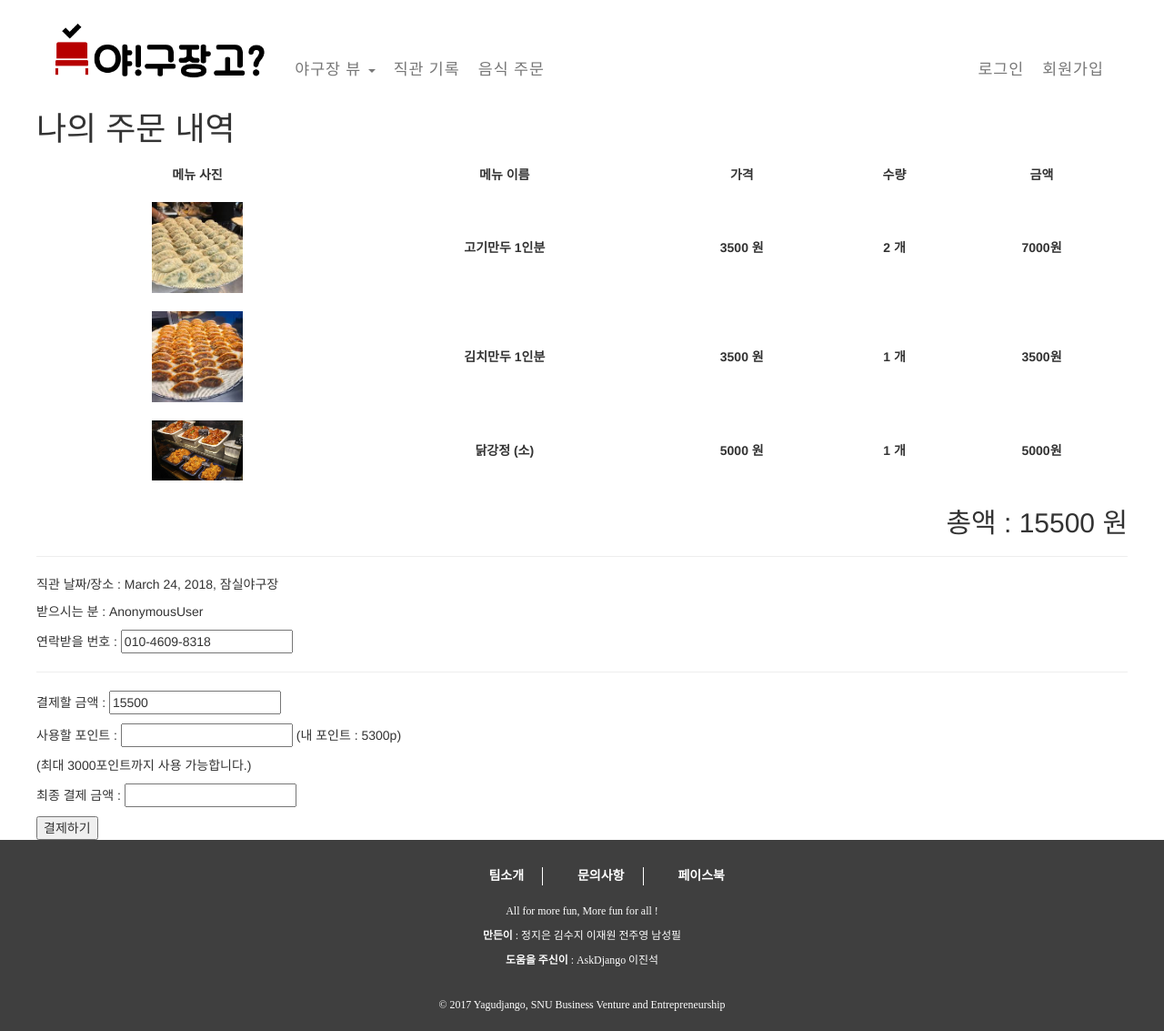
After one commit to stopsilver13/food_practice, a Django app: template yagufood/food/templates/food/food_order.html in a window 1280 px wide. The commit adds this page. Shown: the whole page at 91% size. Run offline with Django 3.2, Linux system fonts and the light colour scheme; the template is opened without the code that fills it: values that come from a table or form of the project are taken from there, others are empty; data comes from the database, SQL or seed files in the repository; both versions use the stored data as it was after the commit; some libraries are stand-ins or nearby versions; some web fonts are replaced.

Commit message:
Contruct food_order view and template-jieun

```diff
--- a/yagufood/food/models.py
+++ b/yagufood/food/models.py
@@ -53,6 +53,7 @@ class Order(models.Model):
 	uuid = models.UUIDField(primary_key=True, default=uuid.uuid4, editable=False)
 	user = models.ForeignKey(settings.AUTH_USER_MODEL)
 	delivery_date = models.DateField()
+	delivery_stadium = models.ForeignKey(Stadium)
 	contact = models.CharField(max_length=20)
 	total_price = models.PositiveIntegerField()
 	paid_point = models.PositiveIntegerField()
--- a/yagufood/food/templates/food/food_menu.html
+++ b/yagufood/food/templates/food/food_menu.html
@@ -307,7 +307,7 @@
         <form action="" method="POST" id="test">
             {% csrf_token %}
             <input id="total" type="text" name="total_price" value="123"> <!-- 총액 전달용 input -->
-            <input type="submit" value="결제하기">
+            <input type="submit" value="주문하기">
 
         </form>
     </div>
--- /dev/null
+++ b/yagufood/food/templates/food/food_order.html
@@ -0,0 +1,96 @@
+{% extends "nav_footer.html" %}
+
+{% load staticfiles %}
+
+{% block title %}
+    음식 주문
+{% endblock %}
+
+{% block head_extra %}
+
+<style>
+
+	.my_order_list img {
+		width: 100px;
+	}
+	.my_order_list>table {
+		width: 100%;
+	}
+	table th {
+		padding: 10px;
+		text-align: center;
+	}
+	.total {
+		text-align: right;
+	}
+
+</style>
+
+{% endblock %}
+
+{% block content %}
+
+<div class="content_in">
+	<div class="my_order">
+		<h1>나의 주문 내역</h1>
+
+		<div class="my_order_list">
+			<table>
+				<thead>
+					<tr>
+						<th>메뉴 사진</th>
+						<th>메뉴 이름</th>
+						<th>가격</th>
+						<th>수량</th>
+						<th>금액</th>
+					</tr>
+				</thead>
+
+				{% for order in order.orderedmenu_set.all %}
+				<tbody>
+					<tr>
+						<th><img src="{{ order.menu.photo.url }}" alt=""></th>
+						<th>{{ order.menu.name }}</th>
+						<th><span id="menu_price-{{ order.pk }}">{{ order.menu.price }}</span> 원</th>
+						<th><span id="menu_amount-{{ order.pk }}">{{ order.amount }}</span> 개</th>
+						<th><span id="howmuch-{{ order.pk }}"></span>원</th>
+					</tr>
+				</tbody>
+
+				<script type="text/javascript">
+					var price = $('#menu_price-{{ order.pk }}').html();
+					var amount = $('#menu_amount-{{ order.pk }}').html();
+					$('#howmuch-{{ order.pk }}').html(price * amount);
+				</script>
+
+				{% endfor %}
+			</table>
+		</div>
+		<h2 class="total">총액 : {{ order.total_price }} 원</h2>
+	</div>
+
+	<hr>
+
+	<form action="" method="POST">
+		{% csrf_token %}
+		<p>직관 날짜/장소 : {{ order.delivery_date }}, {{ order.delivery_stadium }}</p>
+		<p>받으시는 분 : {{ user }}</p>
+		<p>연락받을 번호 : <input type="text" name="contact" value="010-4609-8318" > <!-- {{ user.profile.phone }} --></p>
+
+		<hr>
+
+		<p>결제할 금액 : <input type="text" value="{{ order.total_price }}"> </p>
+		<p>사용할 포인트 : <input type="text"> (내 포인트 : 5300p)</p>
+		<p>(최대 3000포인트까지 사용 가능합니다.)</p>
+		<p>최종 결제 금액 : <input type="text" value=""></p>
+
+		<input type="submit" value="결제하기">
+
+	</form>
+
+</div>
+
+
+
+
+{% endblock %}
```
Also changed, not shown: yagufood/food/views.py (+14 -6 lines), yagufood/db.sqlite3, yagufood/food/migrations/0007_order_delivery_stadium.py (added).
